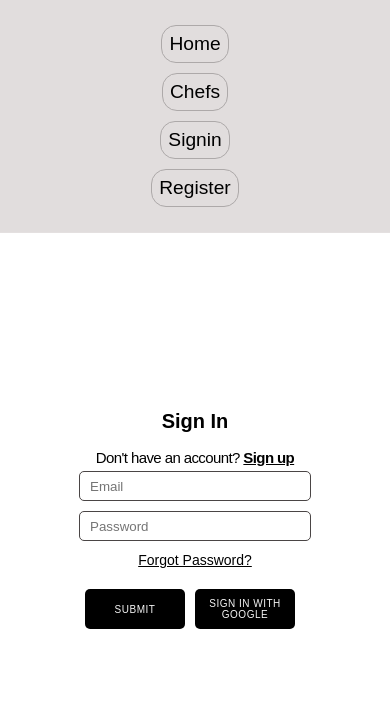
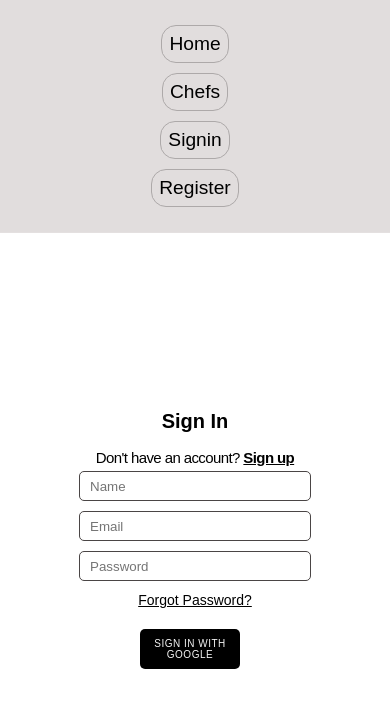
Before and after one commit to UgoChiori/hireachef, a Vue app: page /signin in a window 390 px wide. Shown: the top 708 px of the page. Built offline with nearby package versions, Linux system fonts and the light colour scheme; no server answers.

Commit message:
media queries edited

```diff
--- a/src/components/ChefList.vue
+++ b/src/components/ChefList.vue
@@ -125,7 +125,7 @@ h1 {
  @media screen and (max-width: 768px) {
   .chef-image {
     /* border: 1px solid black; */
-    margin: 5px;
+    margin: 0 2px;
   }
   .list-container{
   display: grid;
--- a/src/components/RegisterPage.vue
+++ b/src/components/RegisterPage.vue
@@ -20,7 +20,7 @@
 
       <div class="button">
         <button @click="register">Submit</button>
-        <button @click="signInWithGoogle">Sign in with Google</button>
+        <button @click="signInWithGoogle">Register with Google</button>
       </div>
       <div class="footer">
         <p>
--- a/src/components/SigninPage.vue
+++ b/src/components/SigninPage.vue
@@ -13,6 +13,7 @@
       </p>
     </div>
     <div alt="input-field">
+      <input type="text" placeholder="Name" v-model="name" />
       <input type="text" placeholder="Email" v-model="email" />
 
       <input type="password" placeholder="Password" v-model="password" />
@@ -23,8 +24,20 @@
       <p v-if="errMsg">{{ errMsg }}</p>
 
       <div class="button">
-        <button @click="signIn">Submit</button>
-        <button @click="signInWithGoogle">Sign In With Google</button>
+        <button v-if="isAuthenticated" @click="signInWithGoogle">
+          Sign In
+        </button>
+
+        <div v-if="isAuthenticated">
+          <button @click="signOut">Sign Out</button>
+        </div>
+        <div v-else>
+          <button @click="signInWithGoogle">Sign In with Google</button>
+        </div>
+
+        <div v-if="!isAuthenticated" @click="hideSignIn">
+          {{ hideSignIn }}
+      </div>
       </div>
     </div>
   </div>
@@ -32,57 +45,35 @@
 
 <script setup>
 import { ref } from "vue";
+
 import {
   getAuth,
-  signInWithEmailAndPassword,
   GoogleAuthProvider,
   signInWithPopup,
+  signOut as signOutUser,
 } from "firebase/auth";
 import { useRouter } from "vue-router";
 const email = ref("");
 const password = ref("");
 const errMsg = ref();
+const isAuthenticated = ref(false);
 const router = useRouter();
 
-const signIn = () => {
-  signInWithEmailAndPassword(getAuth(), email.value, password.value)
-    .then((data) => {
-      console.log("Successfully Signed In", data);
+const signInWithGoogle = () => {
+  const provider = new GoogleAuthProvider();
+  signInWithPopup(getAuth(), provider).then((result) => {
+    isAuthenticated.value = true;
+    console.log(result.user);
     router.push("/chefs");
-    })
-    .catch((error) => {
-      console.log(error);
-      switch (error.code) {
-        case "auth/invalid-email":
-          errMsg.value = "Invalid email address";
-          break;
-        case "auth/user-not found":
-          errMsg.value = "User not found";
-          break;
-        case "auth/wrong-password":
-          errMsg.value = "Wrong password";
-          break;
-        default:
-          errMsg.value = "Email or password is incorrect";
-          break;
-      }
   });
 };
 
-const signInWithGoogle = () => {
-  const provider = new GoogleAuthProvider();
-  signInWithPopup(getAuth(), provider)
-    .then((result) => {
-      console.log(result.user);
-      router.push("/chefs");
-
-
-    })
-    .catch((error) => {
-      console.log(error);
-      alert(error.message);
+const signOut = () => {
+  signOutUser(getAuth()).then(() => {
+    isAuthenticated.value = false;
+    router.push("/");
+    console.log("Signed out");
   });
-
 };
 </script>
 <style>
@@ -127,7 +118,7 @@ const signInWithGoogle = () => {
 .wrapper input {
   width: 100%;
   height: 40px;
-  border: 1px solid rgb(74, 69, 69);;
+  border: 1px solid rgb(74, 69, 69);
   border-radius: 5px;
   background: #fff;
   padding: 0 20px;
@@ -191,7 +182,7 @@ h1 {
   background-color: white;
   transition: all 0.3s ease;
 }
-.forgot-password a{
+.forgot-password a {
   color: black;
 }
 @media screen and (max-width: 768px) {
@@ -228,14 +219,14 @@ h1 {
     text-transform: uppercase;
     letter-spacing: 0.5px;
     color: whitesmoke;
-
   }
-.forgot-password a{
+  .forgot-password a {
     color: black;
     font-size: 14px;
   }
-h1{
+  h1 {
     font-size: 20px;
-  margin-bottom: 10px;}
+    margin-bottom: 10px;
+  }
 }
 </style>
```
Also changed, not shown: src/data/store.js (+20 -6 lines). Lines whose indentation alone changed are shown as unchanged.
